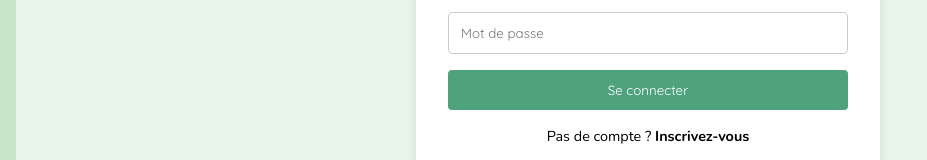
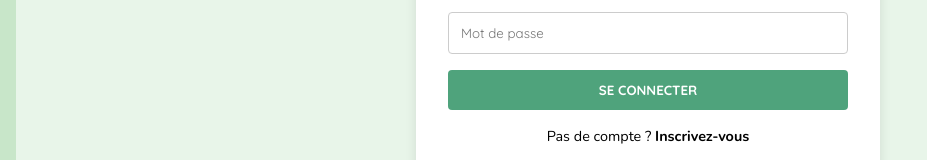
Before and after one commit to SSlhx/Plant-frontend, a React (Vite) app: page /login in a window 1280 px wide. Shown: the part 409-569 px from the top of the page, without its empty margins (0-927 px from the left). Built offline with nearby package versions, Linux system fonts and the light colour scheme.

Commit message:
modifs css boutons

```diff
--- a/src/App.css
+++ b/src/App.css
@@ -9,6 +9,20 @@ body {
 
 h1, h2, h3, h4, h5, h6, button, input, textarea, select {
   font-family: 'quicksand';
+}
+
+button {
+    padding: 10px 20px;
+    background-color: #198754;
+    border: solid 3px #198754;
+    border-radius: 5px;
+    text-transform: uppercase;
+    font-weight: bold;
+}
+
+button:hover {
+  border: solid 3px #543d35;
+  /* box-shadow: 1px 1px 1px 1px #543d35; */
 }
 
 .app {
```
